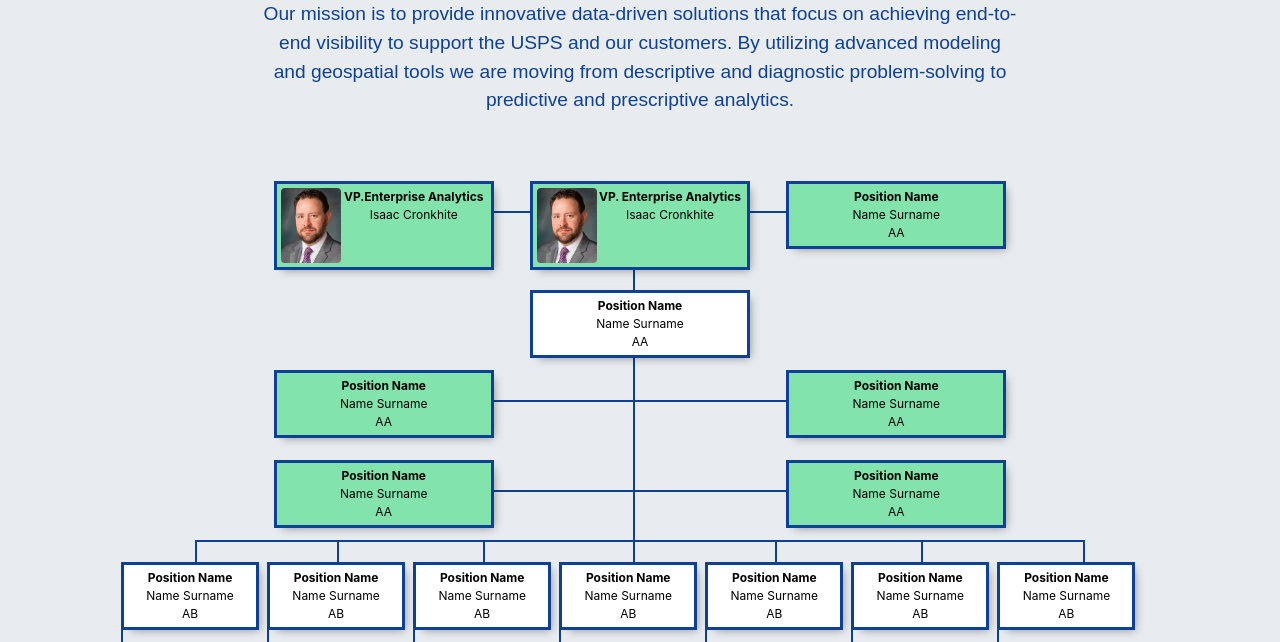
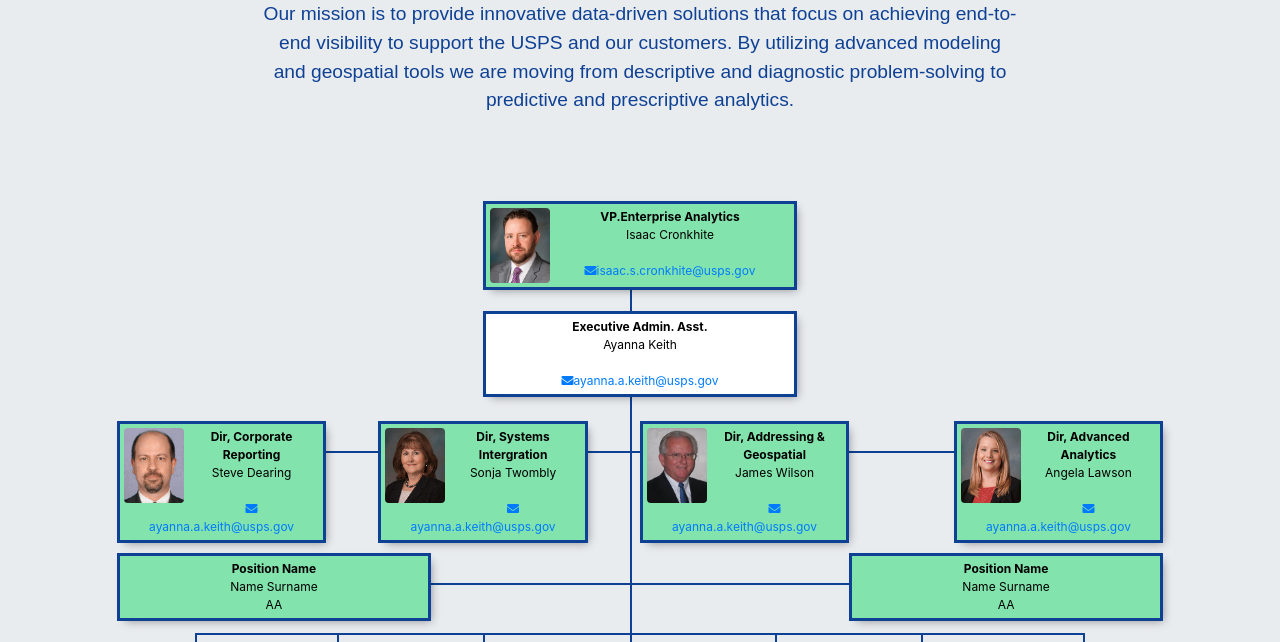
Before and after one commit to mclamanna/EA-Home, a plain HTML site: page meettheteam.html in a window 1280 px wide. Shown: the part 158-800 px from the top of the page. Drawn offline with nearby package versions, Linux system fonts and the light colour scheme; a web font is replaced by a local one.

Commit message:
update
2

```diff
--- a/meettheteam.html
+++ b/meettheteam.html
@@ -97,56 +97,71 @@
       <div class="container testmike">
       <div class="col-12 Chart">
     <figure class="org-chart cf">
-      <div class="board ">
-        <ul class="columnThree">
+      <div class="board">
+        <ul class="columnOne">
           <li>
             <span>
                 <img src="images/isaac-cronkhite.png" class="rounded float-left" width="60">
                  <strong>VP.Enterprise Analytics</strong>
                  <br>Isaac Cronkhite
                  <br>
-                 </span>
-          </li>
-          <li>
-              <span>
-                  <img src="images/isaac-cronkhite.png" class="rounded float-left" width="60">
-                   <strong>VP. Enterprise Analytics</strong>
-                   <br>Isaac Cronkhite
-                   <br>
-                   </span>
-          </li>
-          <li>
-            <span>
-                 <strong>Position Name</strong>
-                 <br>Name Surname
-                 <br>AA
+                 <br><a href="mailto:Isaac.S.Cronkhite@usps.gov">
+                    <i class="fas fa-envelope"></i>isaac.s.cronkhite@usps.gov</a>
                  </span>
           </li>
         </ul>
         <ul class="columnOne">
           <li>
             <span class="lvl-b">
-                 <strong>Position Name</strong>
-                 <br>Name Surname
-                 <br>AA
+                 <strong>Executive Admin. Asst.</strong>
+                 <br>Ayanna Keith
+                 <br>
+                 <br><a href="mailto:ayanna.a.keith@usps.gov">
+                    <i class="fas fa-envelope"></i>ayanna.a.keith@usps.gov</a>
                  </span>
           </li>
         </ul>
-        <ul class="columnTwo">
+        <ul class="columnFour">
           <li>
             <span>
-                 <strong>Position Name</strong>
-                 <br>Name Surname
-                 <br>AA
+                <img src="images/SteveDearing.png" class="rounded float-left" width="60">
+                 <strong>Dir, Corporate Reporting</strong>
+                 <br>Steve Dearing
+                 <br>
+                 <br><a href="mailto:ayanna.a.keith@usps.gov">
+                    <i class="fas fa-envelope"></i>ayanna.a.keith@usps.gov</a>
                  </span>
           </li>
           <li>
             <span>
-                 <strong>Position Name</strong>
-                 <br>Name Surname
-                 <br>AA
+                <img src="images/SonjaTwombly.png" class="rounded float-left" width="60">
+                 <strong>Dir, Systems Intergration</strong>
+                 <br>Sonja Twombly
+                 <br>
+                 <br><a href="mailto:ayanna.a.keith@usps.gov">
+                    <i class="fas fa-envelope"></i>ayanna.a.keith@usps.gov</a>
                  </span>
           </li>
+          <li>
+              <span>
+                  <img src="images/jim.jpg" class="rounded float-left" width="60">
+                   <strong>Dir, Addressing & Geospatial</strong>
+                   <br>James Wilson
+                   <br>
+                   <br><a href="mailto:ayanna.a.keith@usps.gov">
+                      <i class="fas fa-envelope"></i>ayanna.a.keith@usps.gov</a>
+                   </span>
+            </li>
+            <li>
+                <span>
+                    <img src="images/angela.png" class="rounded float-left" width="60">
+                     <strong>Dir, Advanced Analytics</strong>
+                     <br>Angela Lawson
+                     <br>
+                     <br><a href="mailto:ayanna.a.keith@usps.gov">
+                        <i class="fas fa-envelope"></i>ayanna.a.keith@usps.gov</a>
+                     </span>
+              </li>
         </ul>
         <ul class="columnTwo">
           <li>
@@ -211,7 +226,7 @@
             </li>
           </ul>
         </li>
-        <li class="department ">
+        <li class="department">
           <span class="lvl-b">
               <strong>Position Name</strong>
               <br>Name Surname
@@ -250,7 +265,7 @@
             </li>
           </ul>
         </li>
-        <li class="department ">
+        <li class="department">
           <span class="lvl-b">
               <strong>Position Name</strong>
               <br>Name Surname
@@ -328,7 +343,7 @@
             </li>
           </ul>
         </li>
-        <li class="department ">
+        <li class="department">
           <span class="lvl-b">
               <strong>Position Name</strong>
               <br>Name Surname
@@ -361,7 +376,7 @@
             </li>
           </ul>
         </li>
-        <li class="department ">
+        <li class="department">
           <span class="lvl-b">
               <strong>Position Name</strong>
               <br>Name Surname
@@ -400,7 +415,7 @@
             </li>
           </ul>
         </li>
-        <li class="department ">
+        <li class="department">
           <span class="lvl-b">
               <strong>Position Name</strong>
               <br>Name Surname
--- a/scss/style.scss
+++ b/scss/style.scss
@@ -178,7 +178,7 @@ $pageBG:  #E9ECEF;
 }
 
 .content{
-	font-family:Verdana;
+	font-family: 'Hind Vadodara', sans-serif;
 	font-size:14px;
 	* {
 		-webkit-box-sizing: border-box;
@@ -233,7 +233,7 @@ ul li span{
 /* Box colors */
 .lvl-b { background: $color2; color:$subcolor2;  }
 .board{
-	width:70%;
+	width:100%;
 	margin: 0 auto;
 
 	display: block;
@@ -259,8 +259,8 @@ ul.columnOne{
 	clear: both;
 	li{
 		width:30%;
-		margin: 0px auto;
-		top:20px;
+		margin: 20px auto;
+		top:10px;
 	}
 }
 
@@ -321,6 +321,44 @@ ul.columnThree{
 		border-top:  $linePx solid $subcolor1;
 		margin: 0 auto ;
 		top: 40px;
+	}
+}
+
+/* 4 column */
+ul.columnFour{
+	position: relative;
+	width: 100%;
+	display: block;
+	clear: both;
+	li:first-child{
+		width:20%;
+		float: left;
+		margin-left:0;
+	}
+	li{
+		width:20%;
+		margin-left:5%;
+		float: left;
+	}
+	li{
+		width:20%;
+		margin-left:5%;
+		float: left;
+	}
+	li:last-child{
+		width:20%;
+		float: right;
+		margin-left:0;
+	}
+	&:before{
+		content: "";
+		display: block;
+		position: relative;
+		width: 80%;
+		height: 30px;
+		border-top:  $linePx solid $subcolor1;
+		margin: 0 auto ;
+		top: 60px;
 	}
 }
 /* DEPARTMENTS COLUMNs */
@@ -438,13 +476,3 @@ ul.columnThree{
 @media all and (max-width: $screen-sm){
 	@include responsiveClasses();
 }
-
-
-/*--------- TO BE REMOVED FROM YOUR CSS --*/
-/* this is just to display the behaviour of responsive on codepen */
-.responsive-content{
-	width: $screen-sm;
-	margin:0px auto;
-	@include responsiveClasses();
-
-}
```
Also changed, not shown: images/SonjaTwombly.png (added), images/SteveDearing.png (added), images/angela.png (added), images/jim.jpg (added), scss/style.css, 1 other file.
